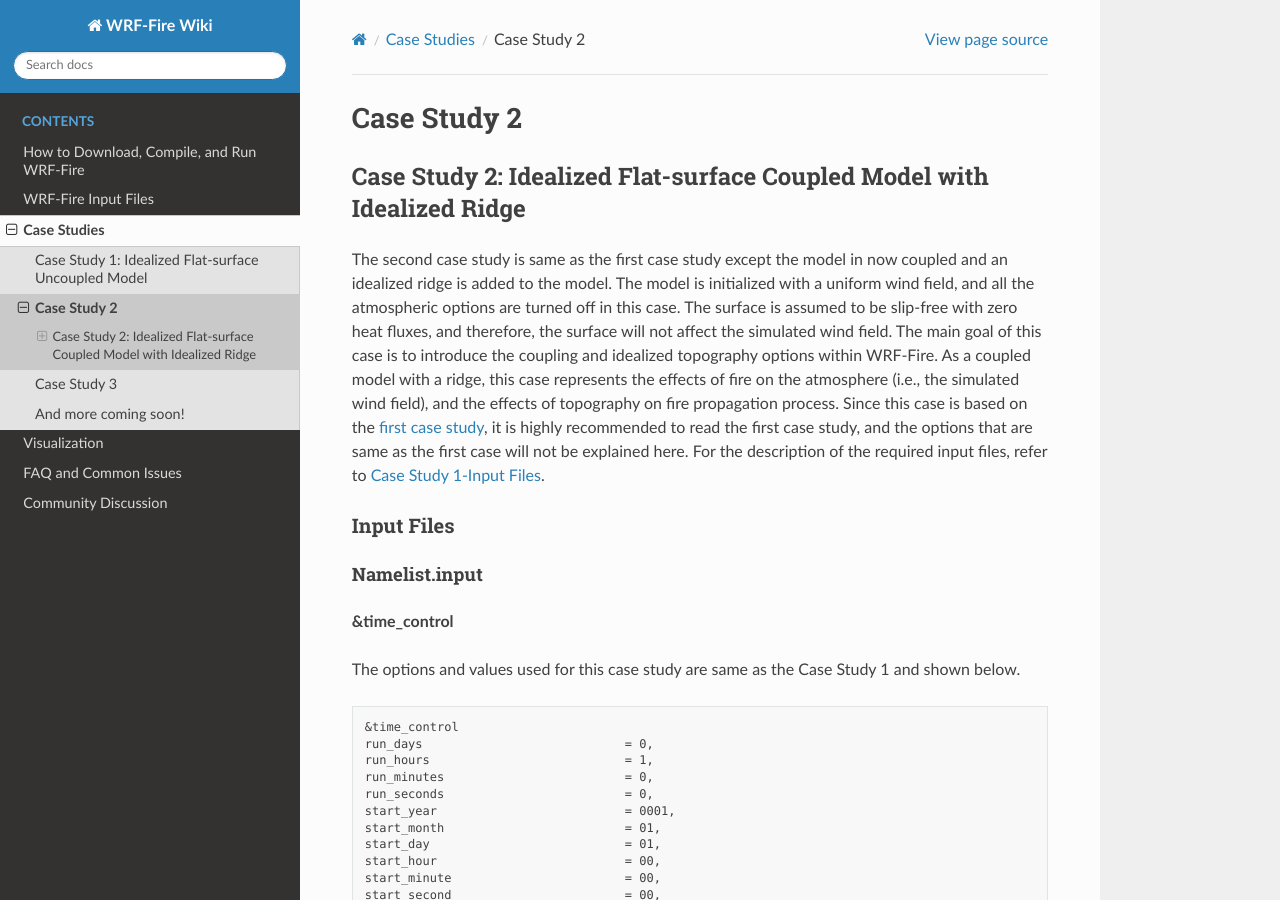
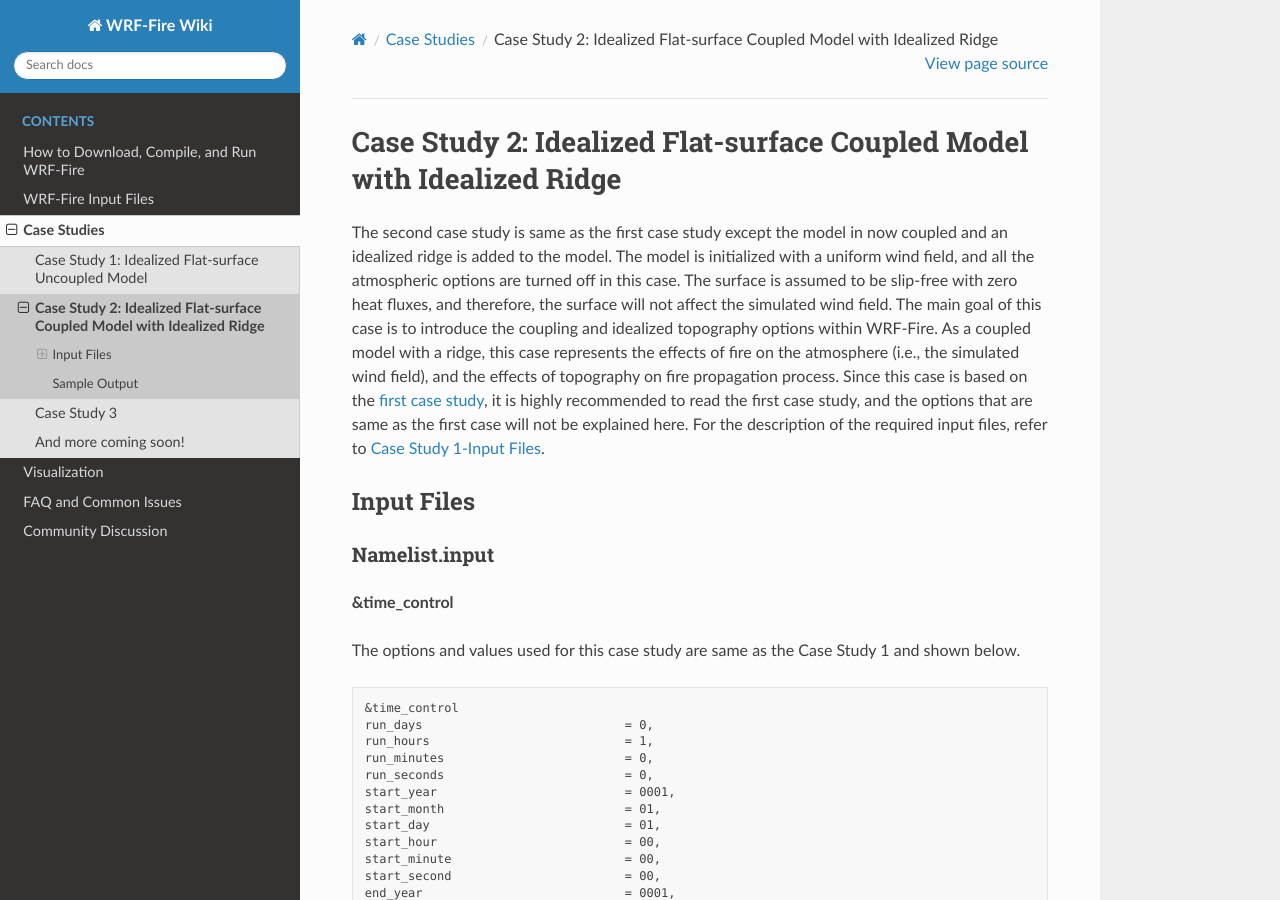
Before and after one commit to WRF-Fire-UNR/UNR-WRF-FIRE, a Sphinx documentation site: the page built from docs/source/case_studies2.rst, in a window 1280 px wide and 900 px high. Built offline with Sphinx 7.4.7 and the Read the Docs theme 2.0.0, drawn with Linux system fonts in a browser that asks for light colours.

Commit message:
Update case_studies2.rst

```diff
--- a/docs/source/case_studies2.rst
+++ b/docs/source/case_studies2.rst
@@ -1,10 +1,6 @@
-=============
-Case Study 2
-=============
-
+=======================================================================
 Case Study 2: Idealized Flat-surface Coupled Model with Idealized Ridge
------------------------------------------------------------------------
-
+=======================================================================
 The second case study is same as the first case study except the model in now coupled and an idealized ridge is added to the model. The model is initialized with a uniform wind field, and all the atmospheric options are turned off in this case. The surface is assumed to be slip-free with zero heat fluxes, and therefore, the surface will not affect the simulated wind field. The main goal of this case is to introduce the coupling and idealized topography options within WRF-Fire. As a coupled model with a ridge, this case represents the effects of fire on the atmosphere (i.e., the simulated wind field), and the effects of topography on fire propagation process. Since this case is based on the :ref:`first case study<case1>`, it is highly recommended to read the first case study, and the options that are same as the first case will not be explained here. For the description of the required input files, refer to :ref:`Case Study 1-Input Files<c1IF>`.
 
 Input Files
```
